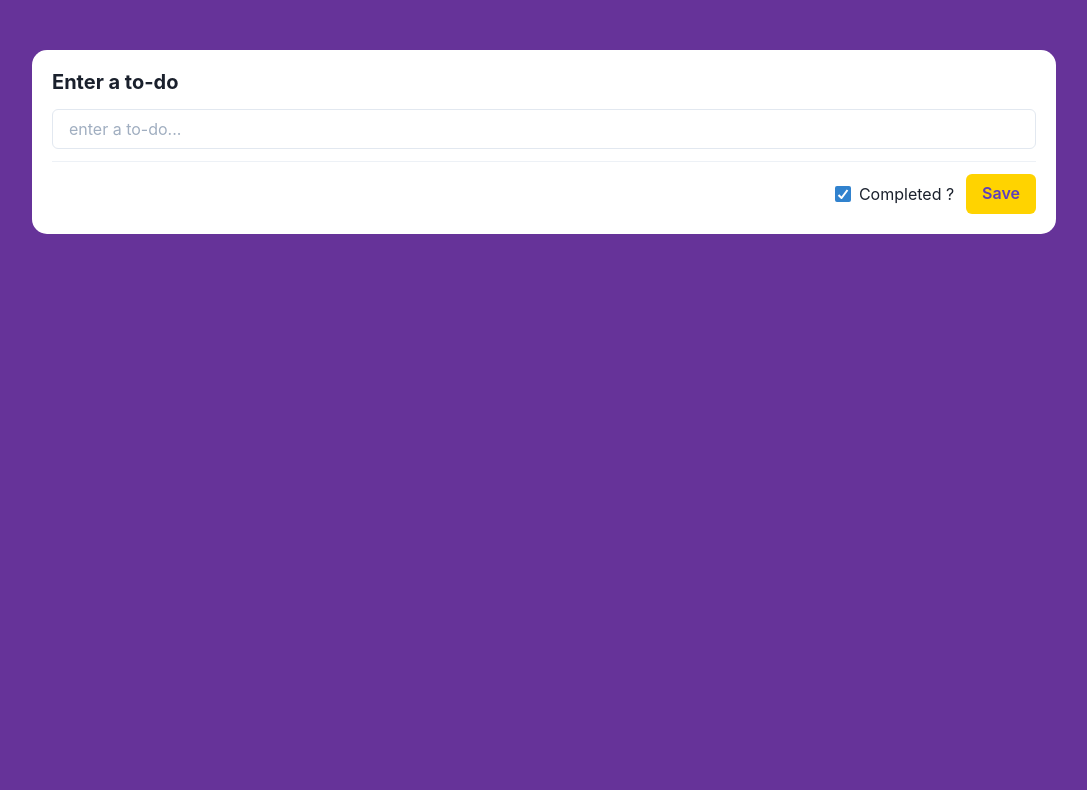
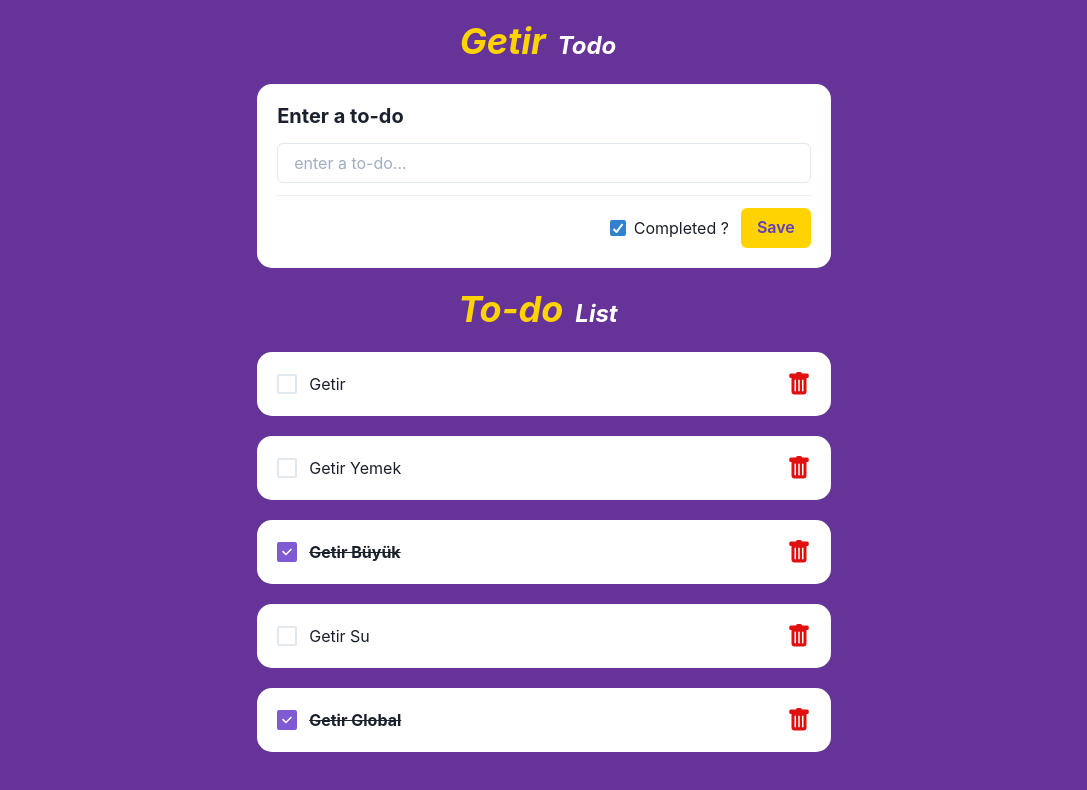
Before and after one commit to SafaElmali/getir-case-study, a React (Create React App) app: page / in a window 1280 px wide. Shown: the top 790 px of the page, without its empty margins (96-1183 px from the left). Built offline with nearby package versions, Linux system fonts and the light colour scheme.

Commit message:
feat: add raw todo list

```diff
--- a/package.json
+++ b/package.json
@@ -3,6 +3,7 @@
   "version": "0.1.0",
   "private": true,
   "dependencies": {
+    "@chakra-ui/icons": "^1.0.5",
     "@chakra-ui/react": "^1.3.2",
     "@emotion/react": "^11.1.5",
     "@emotion/styled": "^11.1.5",
@@ -13,6 +14,7 @@
     "framer-motion": "^3.3.0",
     "react": "^17.0.1",
     "react-dom": "^17.0.1",
+    "react-icons": "^4.2.0",
     "react-redux": "^7.1.3",
     "react-scripts": "4.0.2"
   },
--- a/src/App.js
+++ b/src/App.js
@@ -1,8 +1,17 @@
+import { Box, Container, Flex } from "@chakra-ui/react";
 import React from "react";
 import Header from "./components/Header/Header";
+import TodoList from "./components/TodoList/TodoList";
 
 const App = () => {
-  return <Header />;
+  return (
+    <Container>
+      <Flex flexDirection="column">
+        <Header />
+        <TodoList />
+      </Flex>
+    </Container>
+  );
 };
 
 export default App;
--- a/src/components/Header/Header.js
+++ b/src/components/Header/Header.js
@@ -6,17 +6,28 @@
   Button,
   Checkbox,
   Divider,
+  Text,
 } from "@chakra-ui/react";
 import "./Header.css";
 
 const Header = () => {
   return (
     <header>
+      <Flex mt={5} fontStyle="italic" justifyContent="center" alignItems="center">
+        <Heading color={"#FFD300"}>Getir</Heading>
+        <Text
+          ml={3}
+          mr={3}
+          mt={2}
+          fontSize="2xl"
+          fontWeight="bold"
+          color={"#fff"}
+        >
+          Todo
+        </Text>
+      </Flex>
       <Box
-        position="relative"
-        top="50px"
-        maxWidth="80%"
-        margin="auto"
+        mt={5}
         padding={5}
         borderRadius={15}
         backgroundColor="#fff"
--- /dev/null
+++ b/src/components/TodoList/TodoList.js
@@ -0,0 +1,58 @@
+import { Box, Flex, Heading, Text } from "@chakra-ui/react";
+import React from "react";
+import TodoItem from "./components/TodoItem";
+
+const todoList = [
+  {
+    id: 0,
+    content: "Getir",
+    checked: false,
+  },
+  {
+    id: 0,
+    content: "Getir Yemek",
+    checked: false,
+  },
+  {
+    id: 0,
+    content: "Getir Büyük",
+    checked: true,
+  },
+  {
+    id: 0,
+    content: "Getir Su",
+    checked: false,
+  },
+  {
+    id: 0,
+    content: "Getir Global",
+    checked: true,
+  },
+];
+
+const TodoList = () => {
+  return (
+    <Box mt={5}>
+      <Flex fontStyle={"italic"} justifyContent="center" alignItems="center">
+        <Heading color={"#FFD300"}>To-do</Heading>
+        <Text
+          ml={3}
+          mr={3}
+          mt={2}
+          fontSize="2xl"
+          fontStyle="italic"
+          fontWeight="bold"
+          color={"#fff"}
+        >
+          List
+        </Text>
+      </Flex>
+      {todoList.length > 0
+        ? todoList.map((todo, index) => {
+            return <TodoItem todo={todo} key={index} />;
+          })
+        : null}
+    </Box>
+  );
+};
+export default TodoList;
--- /dev/null
+++ b/src/components/TodoList/components/TodoItem.css
@@ -0,0 +1,14 @@
+.trash__container svg {
+  cursor: pointer;
+  transform: scale(1);
+  transition: transform 0.1s ease-in;
+}
+
+.trash__container svg:hover {
+  transform: scale(1.3);
+}
+
+.todo__text--checked {
+  text-decoration: line-through;
+  font-weight: bold;
+}
--- /dev/null
+++ b/src/components/TodoList/components/TodoItem.js
@@ -0,0 +1,41 @@
+import React, { useState } from "react";
+import { CheckIcon } from "@chakra-ui/icons";
+import { Box, Flex, Text, Checkbox } from "@chakra-ui/react";
+import { BsFillTrashFill } from "react-icons/bs";
+import "./TodoItem.css";
+
+const TodoItem = ({ todo }) => {
+  const [isChecked, setIsChecked] = useState(todo.checked);
+  return (
+    <Box marginTop="20px" padding={5} borderRadius={15} backgroundColor="#fff">
+      <Flex
+        justifyContent="space-between"
+        flexDirection="row"
+        alignItems="center"
+      >
+        <Flex>
+          <Checkbox
+            isChecked={isChecked}
+            size="lg"
+            icon={<CheckIcon />}
+            colorScheme="purple"
+            mr={3}
+            onChange={(e) => setIsChecked(e.target.checked)}
+          />
+          <Text
+            cursor="pointer"
+            onClick={() => setIsChecked(!isChecked)}
+            className={isChecked ? "todo__text--checked" : null}
+          >
+            {todo.content}
+          </Text>
+        </Flex>
+        <Box ml={4} className="trash__container">
+          <BsFillTrashFill fill={"#e01010"} size={"1.5em"} />
+        </Box>
+      </Flex>
+    </Box>
+  );
+};
+
+export default TodoItem;
```
Also changed, not shown: 1 other file (tests, documents, lock files or other folders).
